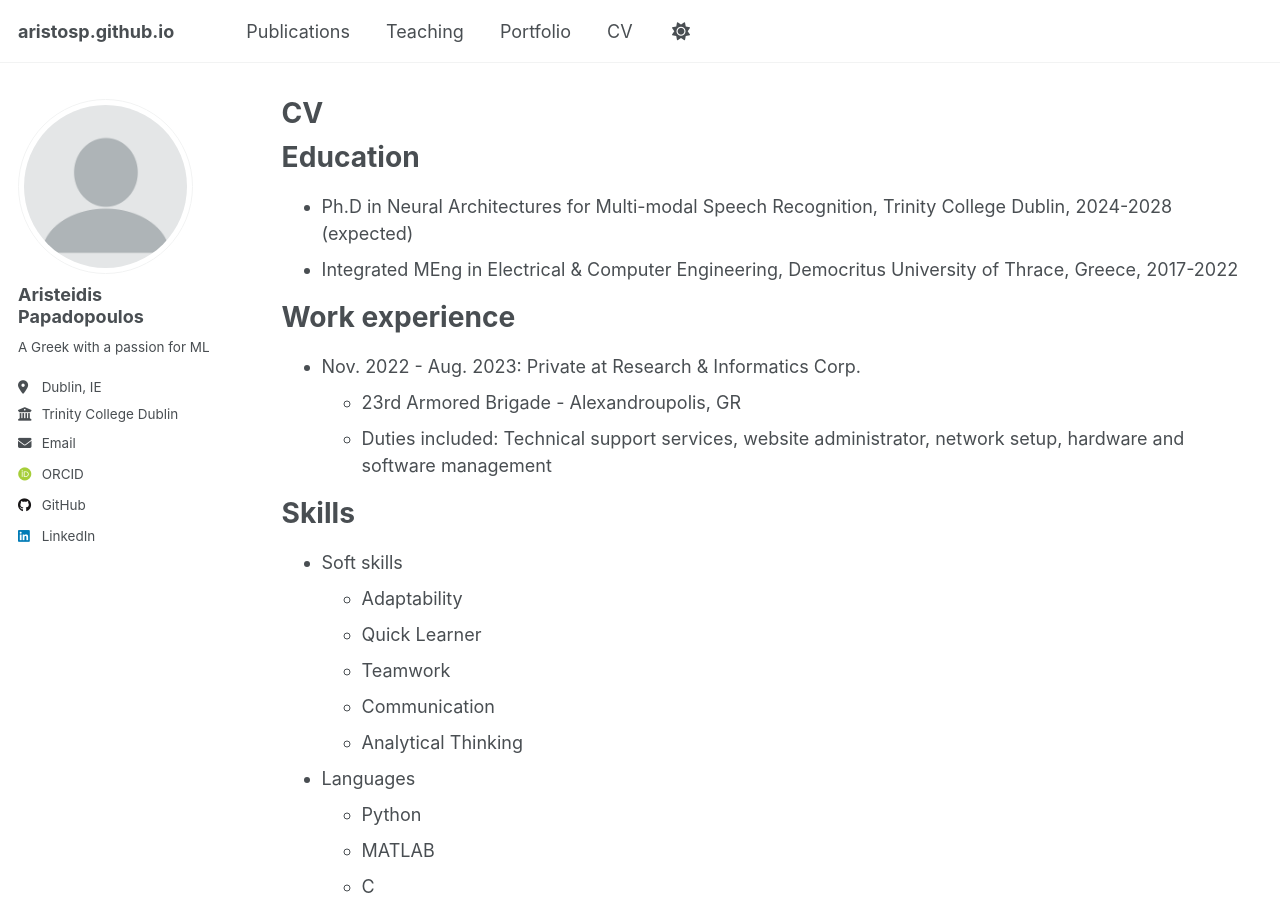
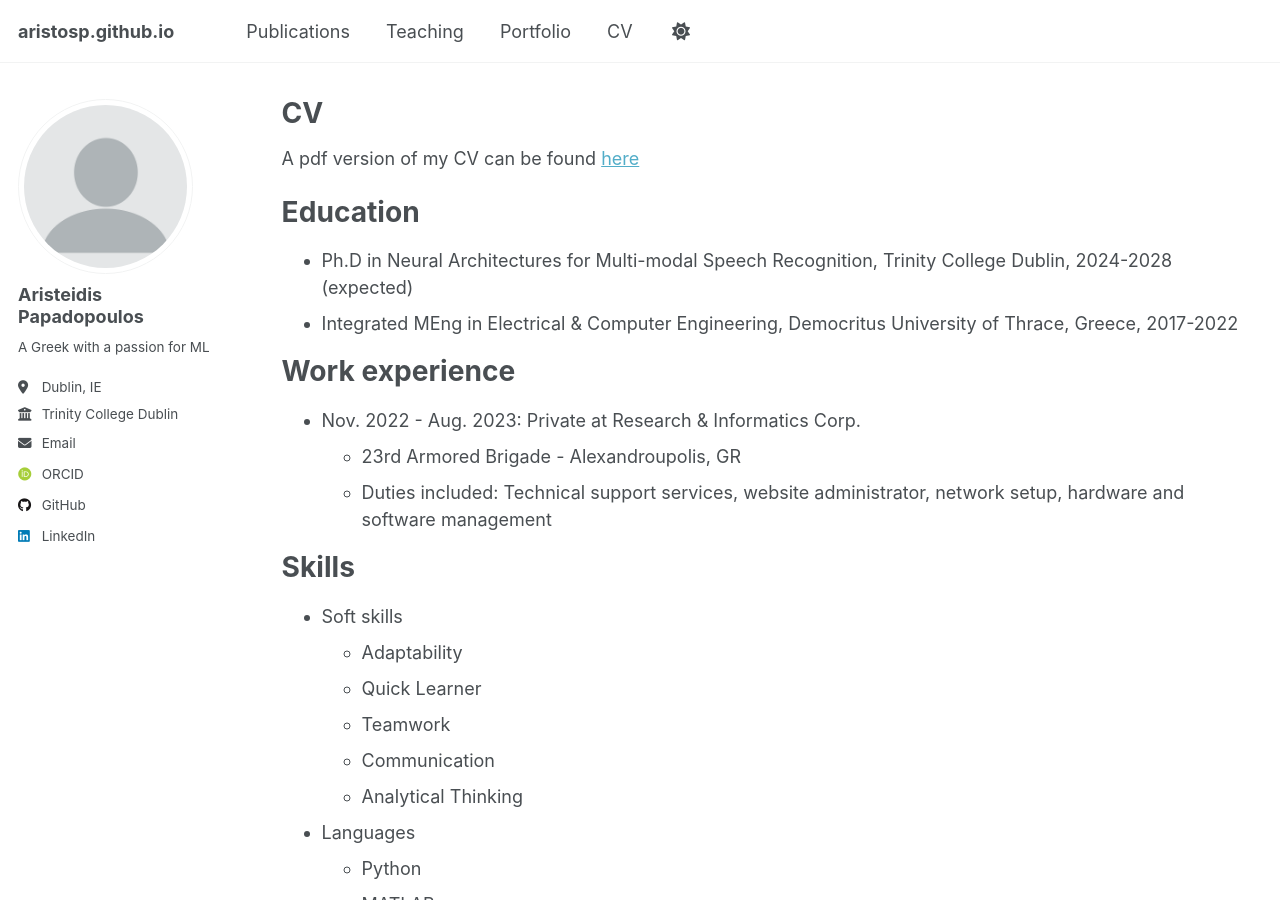
Before and after one commit to aristosp/aristosp.github.io, a Jekyll site: the page built from _pages/cv.md, in a window 1280 px wide and 900 px high. Built offline with Jekyll 4.4.1, drawn with Linux system fonts in a browser that asks for light colours; some web fonts are replaced.

Commit message:
Update cv.md

```diff
--- a/_pages/cv.md
+++ b/_pages/cv.md
@@ -8,6 +8,8 @@ redirect_from:
 ---
 
 {% include base_path %}
+
+A pdf version of my CV can be found [here](http://aristosp.github.io/files/25_7_2025_One_Column_CV.pdf)
 
 Education
 ======
```
